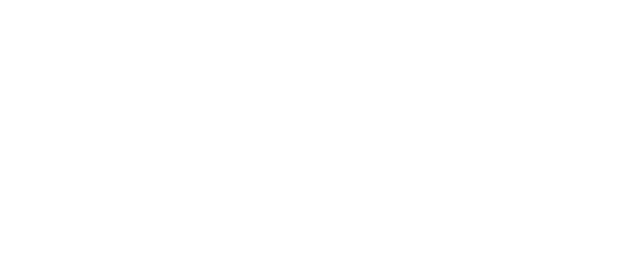
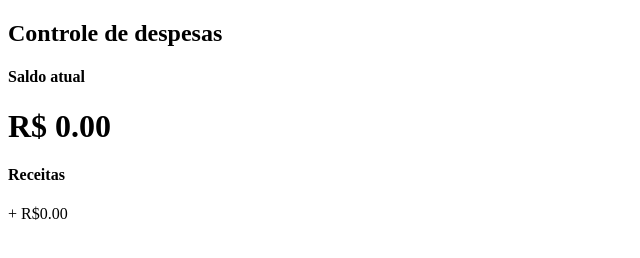
Before and after one commit to OlavioTimoteo/controle_despesas, a plain HTML site: page index.html in a window 1280 px wide. Shown: the whole page, without its empty margins (0-640 px from the left). Drawn offline with Linux system fonts and the light colour scheme.

Commit message:
Criando os primeiros elementos

```diff
--- a/index.html
+++ b/index.html
@@ -6,6 +6,17 @@
     <title>Controle de Despesas</title>
 </head>
 <body>
+    <h2>Controle de despesas</h2>
+    <div class="container">
+        <h4>Saldo atual</h4>
+        <h1 id="balance" class="balance">R$ 0.00</h1>
 
+    <div class="inc-exp-container">
+        <div>
+            <h4>Receitas</h4>
+            <p id="money-plus" class="money plus">+ R$0.00</p>
+        </div>
+    </div>
+    </div>
 </body>
 </html>
```
